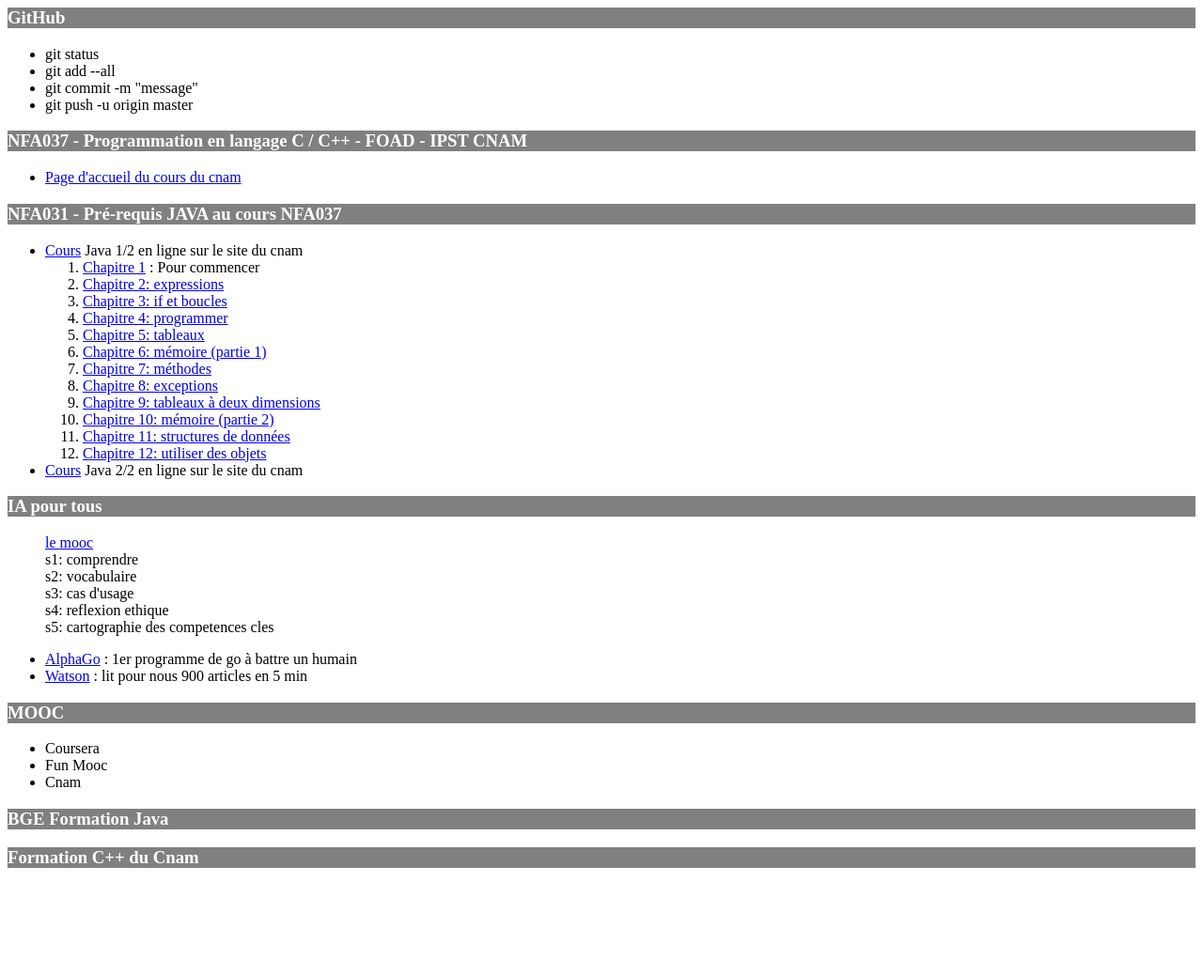
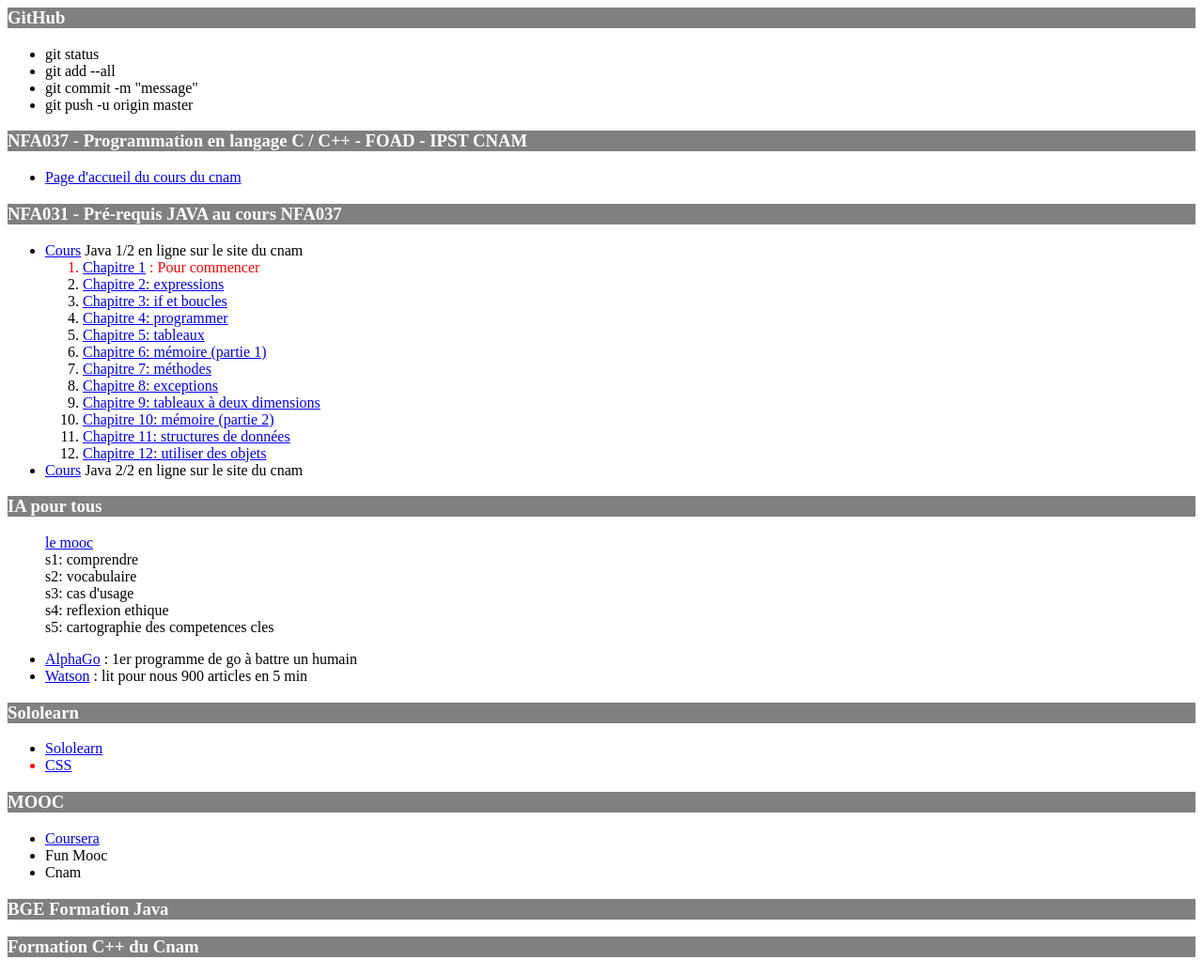
Before and after one commit to Richalbert/richalbert.github.io, a plain HTML site: page index.html in a window 1280 px wide. Shown: the whole page at 94% size. Before the commit the page ends 943 px from the top, so only its background shows below. Drawn offline with Linux system fonts and the light colour scheme.

Commit message:
add sous dossier

```diff
--- a/index.css
+++ b/index.css
@@ -1,3 +1,7 @@
+#en_cours{
+	color: red;
+}
+
 h3{
 	color:white;
 	background-color: gray;
--- a/index.html
+++ b/index.html
@@ -25,7 +25,9 @@
 <ul>
 <li><a href="http://deptinfo.cnam.fr/Enseignement/CycleA/APA/nfa031/index.php?tab=cours">Cours</a> Java 1/2 en ligne sur le site du cnam</li>
 	<ol>
-		<li><a href="pre-requis_NFA031_JAVA/cours/chap01_cours-commencer.pdf">Chapitre 1</a> : Pour commencer</li>
+		<div id="en_cours">
+			<li><a href="pre-requis_NFA031_JAVA/cours/chap01_cours-commencer.pdf">Chapitre 1</a> : Pour commencer</li>
+		</div>
 		<li><a href="pre-requis_NFA031_JAVA/cours/chap02_cours-expressions.pdf">Chapitre 2: expressions
 		<li><a href="pre-requis_NFA031_JAVA/cours/chap03_cours-if-boucles.pdf">Chapitre 3: if et boucles
 		<li><a href="pre-requis_NFA031_JAVA/cours/chap04_cours-programmer.pdf">Chapitre 4: programmer
@@ -58,10 +60,17 @@
 	<li><a href="https://fr.wikipedia.org/wiki/Watson_(intelligence_artificielle)">Watson</a> : lit pour nous 900 articles en 5 min</li>
 </ul>
 
+<h3>Sololearn</h3>
+<ul>
+	<li><a href="https://www.sololearn.com">Sololearn</a></li>
+	<div id="en_cours">
+		<li><a href="https://www.sololearn.com/Play/CSS">CSS</a></li>
+	</div>
+</ul>
 
 <h3>MOOC</h3>
 <ul>
-	<li><a href=""></a>Coursera</li>
+	<li><a href="coursera/index.html">Coursera</a></li>
 	<li><a href=""></a>Fun Mooc</li>
 	<li><a href=""></a>Cnam</li>
 </ul>
```
Also changed, not shown: coursera/index.html (added, +32 -0 lines).
